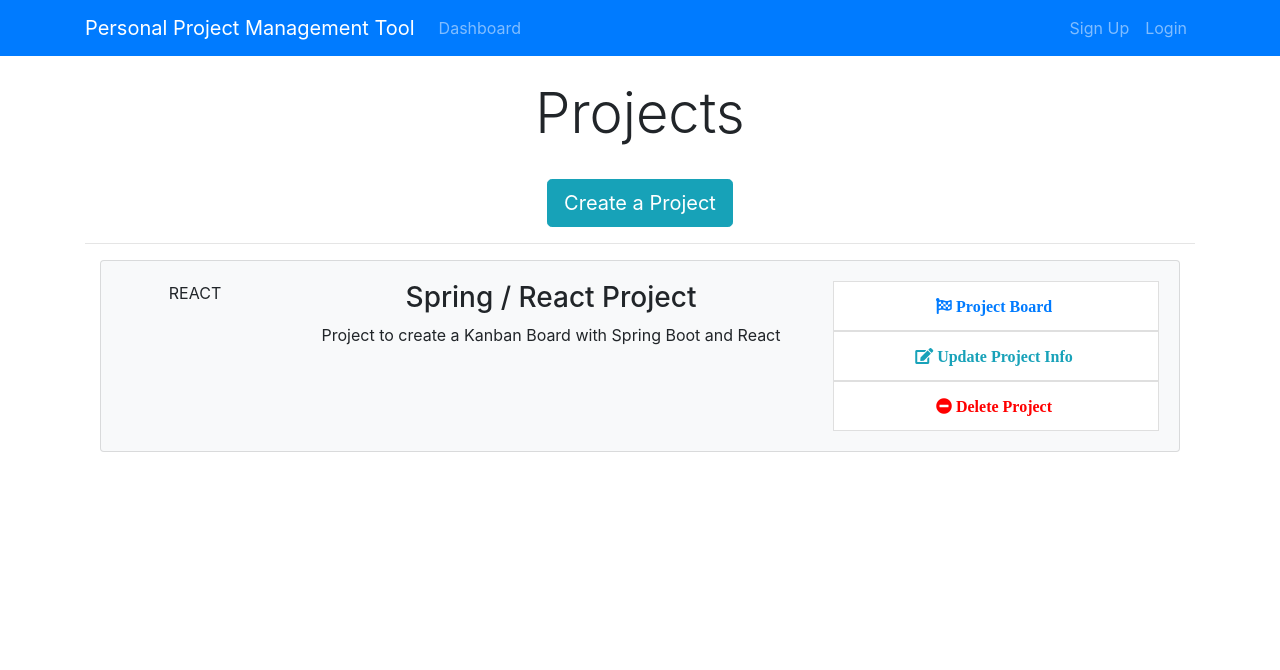
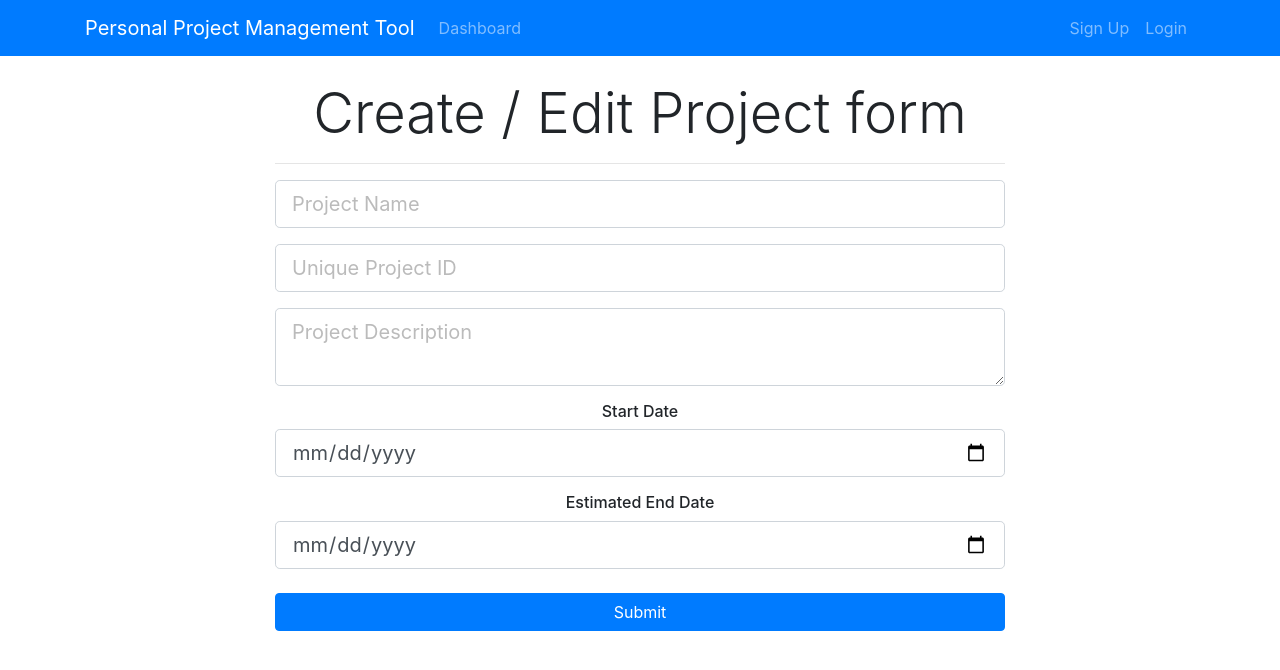
Before and after one commit to fabio-martin/PPMToolApplication, a React (Create React App) app in the folder ppmtool-react-client/: page /addProject in a window 1280 px wide. Shown: the top 670 px of the page. Built offline with nearby package versions, Linux system fonts and the light colour scheme.

Commit message:
added form to addProject

```diff
--- a/ppmtool-react-client/package.json
+++ b/ppmtool-react-client/package.json
@@ -9,6 +9,7 @@
     "bootstrap": "^4.6.0",
     "react": "^17.0.1",
     "react-dom": "^17.0.1",
+    "react-router-dom": "^5.2.0",
     "react-scripts": "4.0.2",
     "web-vitals": "^1.1.0"
   },
--- a/ppmtool-react-client/src/App.js
+++ b/ppmtool-react-client/src/App.js
@@ -1,15 +1,23 @@
+import React, { Component } from "react";
 import './App.css';
 import Dashboard from './components/Dashboard';
 import Header from './components/Layout/Header';
 import "../node_modules/bootstrap/dist/css/bootstrap.min.css";
+import { BrowserRouter as Router, Route } from "react-router-dom";
+import AddProject from "./components/Project/AddProject";
 
-function App() {
-  return (
-    <div className="App">
-      <Header />
-      <Dashboard />
-    </div>
-  );
+class App extends Component {
+  render() {
+    return (
+      <Router>
+        <div className="App" >
+          <Header />
+          <Route exact path="/dashboard" component={Dashboard} />
+          <Route exact path="/addProject" component={AddProject} />
+        </div>
+      </Router>
+    )
+  }
 }
 
 export default App;
--- a/ppmtool-react-client/src/components/Dashboard.jsx
+++ b/ppmtool-react-client/src/components/Dashboard.jsx
@@ -1,4 +1,5 @@
 import React, { Component } from 'react'
+import CreateProjectButton from './Project/CreateProjectButton';
 import ProjectItem from './Project/ProjectItem';
 
 class Dashboard extends Component {
@@ -10,9 +11,7 @@
                         <div className="col-md-12">
                             <h1 className="display-4 text-center">Projects</h1>
                             <br />
-                            <a href="ProjectForm.html" className="btn btn-lg btn-info">
-                                Create a Project
-                            </a>
+                            <CreateProjectButton />
                             <br />
                             <hr />
                             <ProjectItem />
--- /dev/null
+++ b/ppmtool-react-client/src/components/Project/AddProject.jsx
@@ -0,0 +1,106 @@
+import React, { Component } from 'react'
+
+class AddProject extends Component {
+
+    constructor(){
+        super()
+
+        this.state = {
+            projectName: "",
+            projectIdentifier: "",
+            description: "",
+            start_date: "",
+            end_date: ""
+        }
+
+        this.onChange = this.onChange.bind(this)
+        this.onSubmit = this.onSubmit.bind(this)
+    }
+
+
+    onChange(e){
+        this.setState({[e.target.name]: e.target.value})
+    }
+
+    onSubmit(e){
+        e.preventDefault()
+
+        const newProject ={
+            projectName: this.state.projectName,
+            projectIdentifier: this.state.projectIdentifier,
+            description: this.state.description,
+            start_date: this.state.start_date,
+            end_date: this.state.end_date
+        }
+
+        console.log(newProject)
+    }
+
+    render() {
+        return (
+            <div className="register">
+                <div className="container">
+                    <div className="row">
+                        <div className="col-md-8 m-auto">
+                            <h5 className="display-4 text-center">Create / Edit Project form</h5>
+                            <hr />
+                            <form onSubmit={this.onSubmit}>
+                                <div className="form-group">
+                                    <input
+                                        type="text"
+                                        className="form-control form-control-lg "
+                                        placeholder="Project Name"
+                                        name="projectName"
+                                        value={this.state.projectName}
+                                        onChange={this.onChange}                                    />
+                                </div>
+                                <div className="form-group">
+                                    <input
+                                        type="text"
+                                        className="form-control form-control-lg"
+                                        placeholder="Unique Project ID"
+                                        name="projectIdentifier"
+                                        value={this.state.projectIdentifier}
+                                        onChange={this.onChange}
+                                    />
+                                </div>
+                                <div className="form-group">
+                                    <textarea
+                                        className="form-control form-control-lg"
+                                        placeholder="Project Description"
+                                        name="description"
+                                        value={this.state.description}
+                                        onChange={this.onChange}
+                                    />
+                                </div>
+                                <h6>Start Date</h6>
+                                <div className="form-group">
+                                    <input
+                                        type="date"
+                                        className="form-control form-control-lg"
+                                        name="start_date"
+                                        value={this.state.start_date}
+                                        onChange={this.onChange}
+                                    />
+                                </div>
+                                <h6>Estimated End Date</h6>
+                                <div className="form-group">
+                                    <input
+                                        type="date"
+                                        className="form-control form-control-lg"
+                                        name="end_date"
+                                        value={this.state.end_date}
+                                        onChange={this.onChange}
+                                    />
+                                </div>
+                                <input type="submit" className="btn btn-primary btn-block mt-4" />
+                            </form>
+                        </div>
+                    </div>
+                </div>
+            </div>
+        )
+    }
+}
+
+export default AddProject;
--- /dev/null
+++ b/ppmtool-react-client/src/components/Project/CreateProjectButton.jsx
@@ -0,0 +1,14 @@
+import React from 'react';
+import { Link } from "react-router-dom";
+
+const CreateProjectButton = () => {
+    return (
+        <React.Fragment>
+            <Link to="/addProject" className="btn btn-lg btn-info">
+                Create a Project
+            </Link>
+        </React.Fragment>
+    )
+}
+
+export default CreateProjectButton;
```
Also changed, not shown: 1 other file (tests, documents, lock files or other folders).
